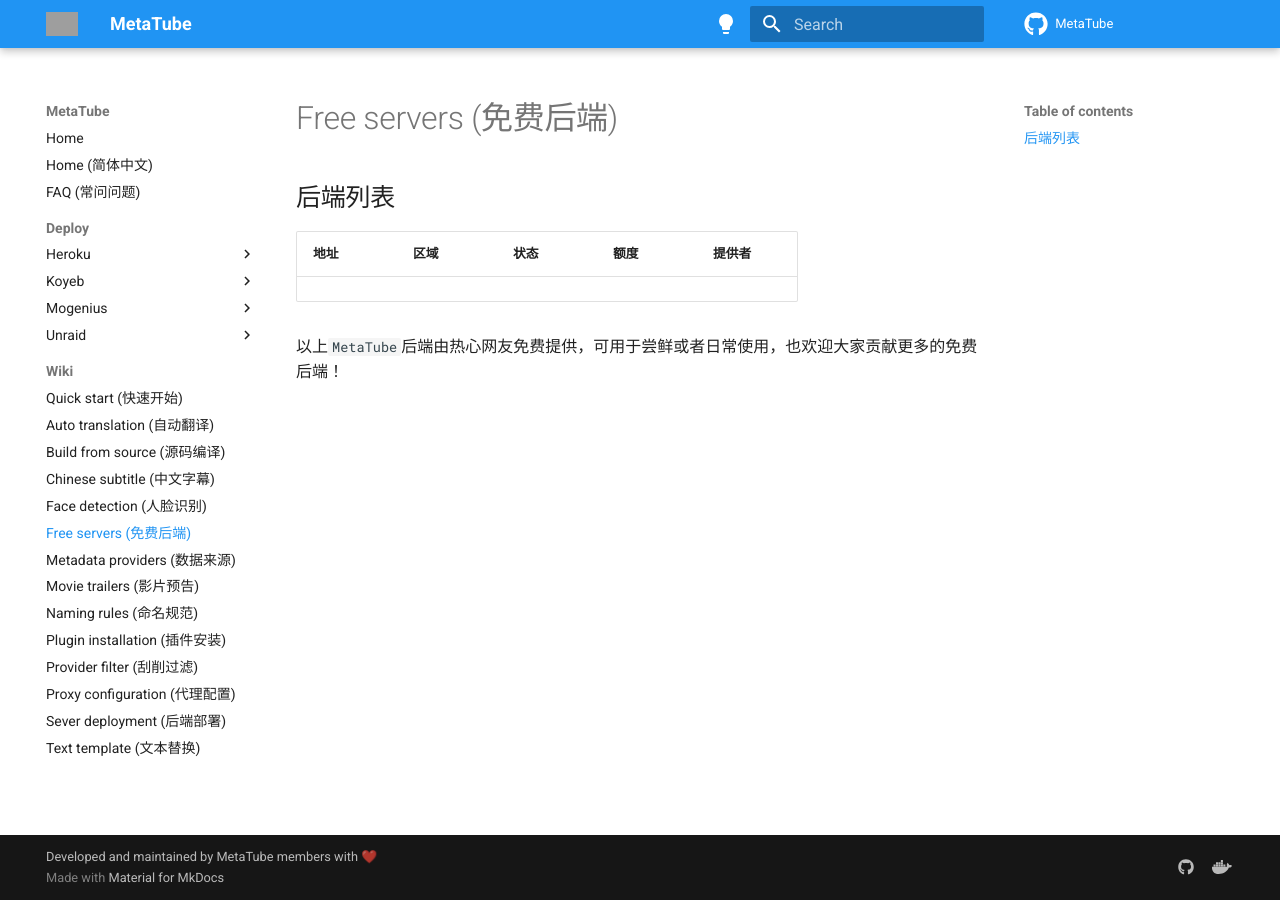
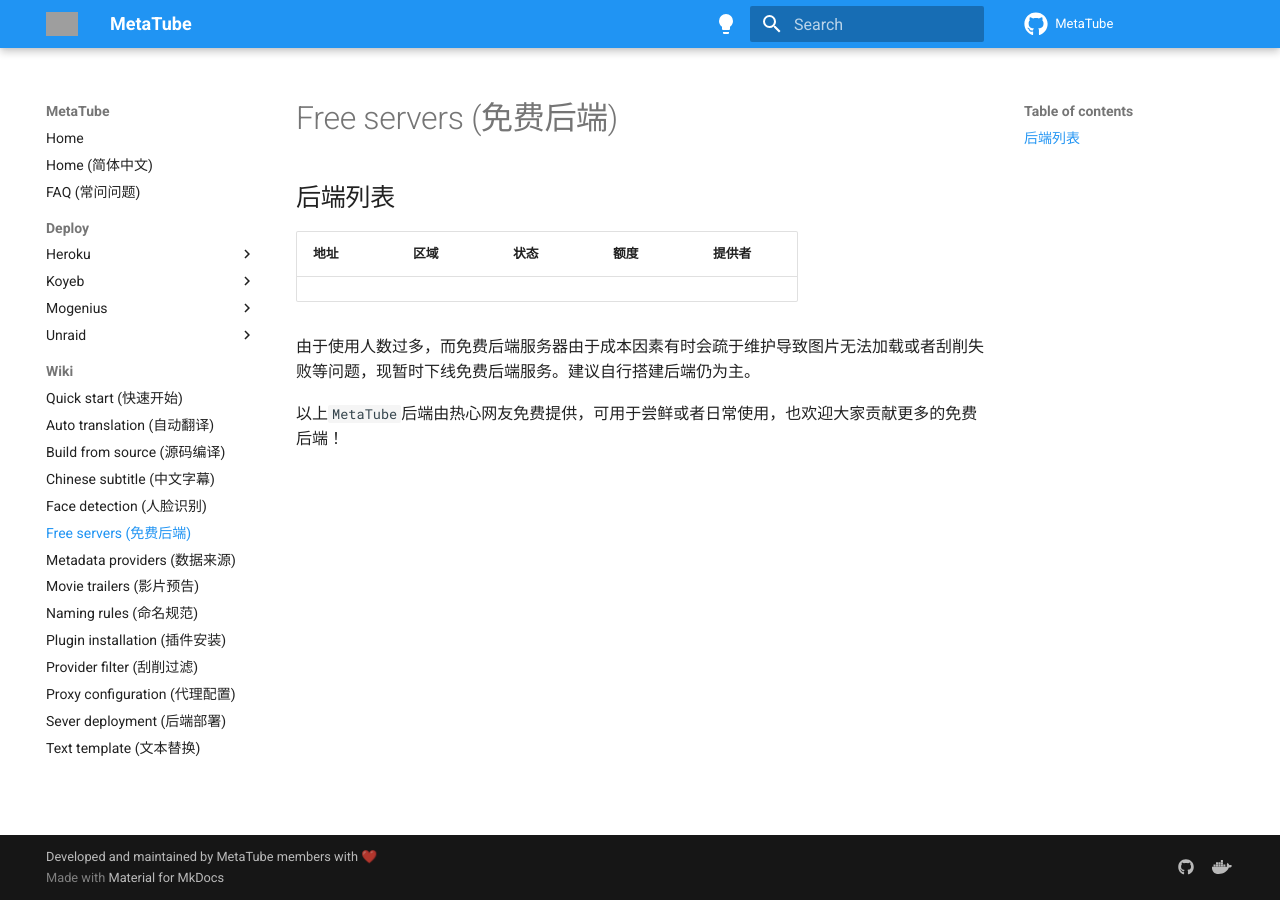
Before and after one commit to metatube-community/metatube-community.github.io, an MkDocs documentation site: the page built from docs/wiki/free-servers.md, in a window 1280 px wide. Built offline with MkDocs 1.6.1 and Material for MkDocs 9.7.7, drawn with Linux system fonts in a browser that asks for light colours; grey boxes are pictures that could not be loaded.

Commit message:
Update free-servers.md

```diff
--- a/docs/wiki/free-servers.md
+++ b/docs/wiki/free-servers.md
@@ -5,4 +5,6 @@
 | 地址 | 区域 | 状态 | 额度 | 提供者 |
 |-----|-----|------|-----|-------|
 
+由于使用人数过多，而免费后端服务器由于成本因素有时会疏于维护导致图片无法加载或者刮削失败等问题，现暂时下线免费后端服务。建议自行搭建后端仍为主。
+
 以上`MetaTube`后端由热心网友免费提供，可用于尝鲜或者日常使用，也欢迎大家贡献更多的免费后端！
```
